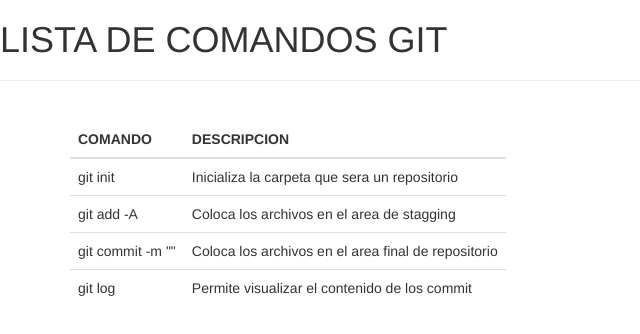
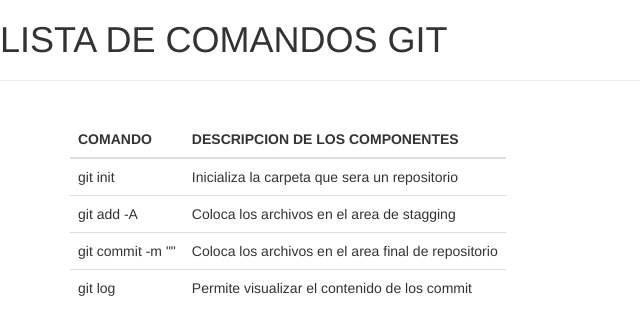
Before and after one commit to vianethparra/Ingenieria-Web, a plain HTML site: page index.html in a window 1280 px wide. Shown: the whole page, without its empty margins (0-640 px from the left). Drawn offline with Linux system fonts and the light colour scheme.

Commit message:
de nuevo subida

```diff
--- a/index.html
+++ b/index.html
@@ -13,7 +13,7 @@
 		<thead>
 			<tr>
 				<th>COMANDO</th>
-				<th>DESCRIPCION</th>
+				<th>DESCRIPCION DE LOS COMPONENTES</th>
 			</tr>
 		</thead>
 		<tbody>
```
